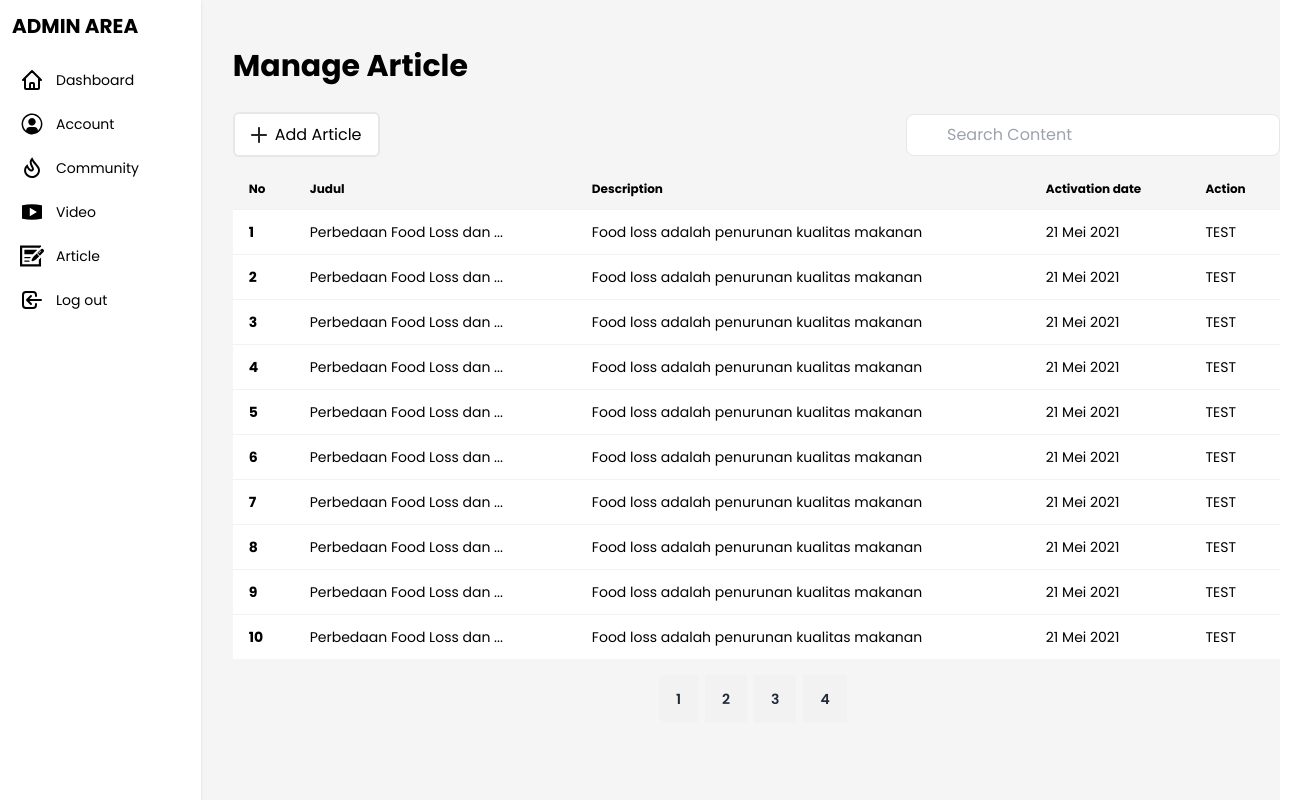
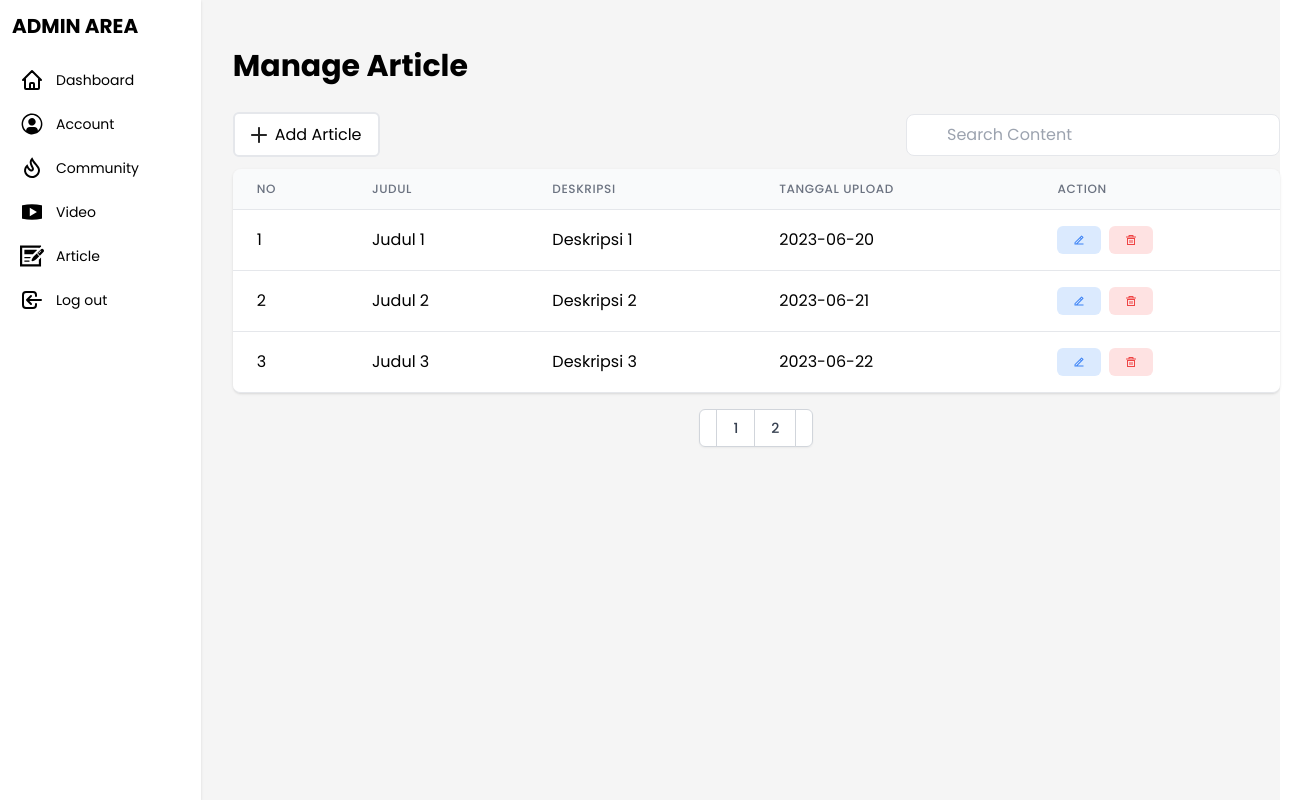
Before and after one commit to JeremiaSihombing/MassiveChallenge, a React (Vite) app: page /manage_article in a window 1280 px wide. Shown: the whole page, 1312 px wide, since content can reach past the window. Built offline with nearby package versions, Linux system fonts and the light colour scheme.

Commit message:
update manage article

```diff
--- a/package.json
+++ b/package.json
@@ -15,6 +15,7 @@
     "react-dom": "^18.2.0",
     "react-markdown": "^8.0.7",
     "react-player": "^2.12.0",
+    "react-responsive-modal": "^6.4.2",
     "react-router-dom": "^6.11.2"
   },
   "devDependencies": {
--- a/src/pages/admin/ManageArticle.jsx
+++ b/src/pages/admin/ManageArticle.jsx
@@ -1,117 +1,187 @@
-import React from 'react'
-import PageTitle from '../../utilities/PageTitle'
-import AddButton from '../../utilities/AddButton'
+import React, { useState } from "react";
+import { RiEdit2Line, RiDeleteBin5Line } from "react-icons/ri";
+import { AiOutlineCheckCircle, AiOutlineCloseCircle } from "react-icons/ai";
+import PageTitle from "../../utilities/PageTitle";
+import AddButton from "../../utilities/AddButton";
+import { Modal } from "react-responsive-modal";
+import "react-responsive-modal/styles.css";
 
-function ManageArticle() {
+const ManageArticle = () => {
+  const [data, setData] = useState([
+    { id: 1, title: "Judul 1", description: "Deskripsi 1", uploadDate: "2023-06-20" },
+    { id: 2, title: "Judul 2", description: "Deskripsi 2", uploadDate: "2023-06-21" },
+    { id: 3, title: "Judul 3", description: "Deskripsi 3", uploadDate: "2023-06-22" },
+    // Tambahkan data sesuai kebutuhan
+  ]);
+
+  const [editItemId, setEditItemId] = useState(null);
+  const [deleteItemId, setDeleteItemId] = useState(null);
+  const [showConfirmDeleteModal, setShowConfirmDeleteModal] = useState(false);
+  const [showUpdateModal, setShowUpdateModal] = useState(false);
+  const [updateData, setUpdateData] = useState({ id: null, title: "", description: "", uploadDate: "" });
+
+  const handleUpdate = (id) => {
+    const selectedItem = data.find((item) => item.id === id);
+    setUpdateData({ id: selectedItem.id, title: selectedItem.title, description: selectedItem.description, uploadDate: selectedItem.uploadDate });
+    setShowUpdateModal(true);
+  };
+
+  const handleCancelUpdate = () => {
+    setShowUpdateModal(false);
+  };
+
+  const handleUpdateSubmit = () => {
+    const updatedData = data.map((item) => (item.id === updateData.id ? { ...item, title: updateData.title, description: updateData.description, uploadDate: updateData.uploadDate } : item));
+    setData(updatedData);
+    setShowUpdateModal(false);
+  };
+
+  const handleDelete = (id) => {
+    setDeleteItemId(id);
+    setShowConfirmDeleteModal(true);
+  };
+
+  const handleConfirmDelete = () => {
+    const updatedData = data.filter((item) => item.id !== deleteItemId);
+    setData(updatedData);
+    setShowConfirmDeleteModal(false);
+  };
+
+  const handleCancelDelete = () => {
+    setShowConfirmDeleteModal(false);
+  };
+
   return (
-    <div>
+    <>
       <PageTitle title="Manage Article" />
       <div className="flex justify-between py-3">
         <AddButton text="Article" />
         <div className="flex items-center justify-center">
           <div className="relative">
-            <input type="text" placeholder="Search Content" className="pl-10 pr-4 py-2 rounded-lg border border-slate border-opacity-50  focus:border-transparent" />
+            <input type="text" placeholder="Search Content" className="pl-10 pr-4 py-2 rounded-lg border border-slate border-opacity-50 focus:border-transparent" />
           </div>
         </div>
       </div>
-
-      <div className="overflow-x-auto">
-        <table className="table">
-          {/* head */}
-          <thead>
-            <tr className="text-black">
-              <th>No</th>
-              <th>Judul</th>
-              <th>Description</th>
-              <th>Activation date</th>
-              <th>Action</th>
+      <div className="flex flex-col">
+        <div className="-my-2 overflow-x-auto sm:-mx-6 lg:-mx-8">
+          <div className="py-2 align-middle inline-block min-w-full sm:px-6 lg:px-8">
+            <div className="shadow overflow-hidden border-b border-gray-200 sm:rounded-lg">
+              <table className="min-w-full divide-y divide-gray-200">
+                <thead className="bg-gray-50">
+                  <tr>
+                    <th scope="col" className="px-6 py-3 text-left text-xs font-medium text-gray-500 uppercase tracking-wider">
+                      No
+                    </th>
+                    <th scope="col" className="px-6 py-3 text-left text-xs font-medium text-gray-500 uppercase tracking-wider">
+                      Judul
+                    </th>
+                    <th scope="col" className="px-6 py-3 text-left text-xs font-medium text-gray-500 uppercase tracking-wider">
+                      Deskripsi
+                    </th>
+                    <th scope="col" className="px-6 py-3 text-left text-xs font-medium text-gray-500 uppercase tracking-wider">
+                      Tanggal Upload
+                    </th>
+                    <th scope="col" className="px-6 py-3 text-left text-xs font-medium text-gray-500 uppercase tracking-wider">
+                      Action
+                    </th>
                   </tr>
                 </thead>
-          <tbody className="bg-white">
-            {/* row 1 */}
-            <tr>
-              <th>1</th>
-              <td className="text-ellipsis">Perbedaan Food Loss dan ... </td>
-              <td className="text-ellipsis ">Food loss adalah penurunan kualitas makanan</td>
-              <td>21 Mei 2021</td>
-              <td>TEST</td>
+                <tbody className="bg-white divide-y divide-gray-200">
+                  {data.map((item, index) => (
+                    <tr key={item.id}>
+                      <td className="px-6 py-4 whitespace-nowrap">{index + 1}</td>
+                      <td className="px-6 py-4 whitespace-nowrap">{item.title}</td>
+                      <td className="px-6 py-4 whitespace-nowrap">{item.description}</td>
+                      <td className="px-6 py-4 whitespace-nowrap">{item.uploadDate}</td>
+                      <td className="px-6 py-4 whitespace-nowrap">
+                        <button
+                          onClick={() => handleUpdate(item.id)}
+                          className="mr-2 px-4 py-2 text-xs font-medium text-blue-500 bg-blue-100 rounded-md hover:bg-blue-200 focus:outline-none focus:ring-2 focus:ring-blue-500 focus:ring-offset-2">
+                          <RiEdit2Line />
+                        </button>
+                        <button onClick={() => handleDelete(item.id)} className="px-4 py-2 text-xs font-medium text-red-500 bg-red-100 rounded-md hover:bg-red-200 focus:outline-none focus:ring-2 focus:ring-red-500 focus:ring-offset-2">
+                          <RiDeleteBin5Line />
+                        </button>
+                      </td>
                     </tr>
-            <tr>
-              <th>2</th>
-              <td className="text-ellipsis">Perbedaan Food Loss dan ... </td>
-              <td className="text-ellipsis ">Food loss adalah penurunan kualitas makanan</td>
-              <td>21 Mei 2021</td>
-              <td>TEST</td>
-            </tr>
-            <tr>
-              <th>3</th>
-              <td className="text-ellipsis">Perbedaan Food Loss dan ... </td>
-              <td className="text-ellipsis ">Food loss adalah penurunan kualitas makanan</td>
-              <td>21 Mei 2021</td>
-              <td>TEST</td>
-            </tr>
-            <tr>
-              <th>4</th>
-              <td className="text-ellipsis">Perbedaan Food Loss dan ... </td>
-              <td className="text-ellipsis ">Food loss adalah penurunan kualitas makanan</td>
-              <td>21 Mei 2021</td>
-              <td>TEST</td>
-            </tr>
-            <tr>
-              <th>5</th>
-              <td className="text-ellipsis">Perbedaan Food Loss dan ... </td>
-              <td className="text-ellipsis ">Food loss adalah penurunan kualitas makanan</td>
-              <td>21 Mei 2021</td>
-              <td>TEST</td>
-            </tr>
-            <tr>
-              <th>6</th>
-              <td className="text-ellipsis">Perbedaan Food Loss dan ... </td>
-              <td className="text-ellipsis ">Food loss adalah penurunan kualitas makanan</td>
-              <td>21 Mei 2021</td>
-              <td>TEST</td>
-            </tr>
-            <tr>
-              <th>7</th>
-              <td className="text-ellipsis">Perbedaan Food Loss dan ... </td>
-              <td className="text-ellipsis ">Food loss adalah penurunan kualitas makanan</td>
-              <td>21 Mei 2021</td>
-              <td>TEST</td>
-            </tr>
-            <tr>
-              <th>8</th>
-              <td className="text-ellipsis">Perbedaan Food Loss dan ... </td>
-              <td className="text-ellipsis ">Food loss adalah penurunan kualitas makanan</td>
-              <td>21 Mei 2021</td>
-              <td>TEST</td>
-            </tr>
-            <tr>
-              <th>9</th>
-              <td className="text-ellipsis">Perbedaan Food Loss dan ... </td>
-              <td className="text-ellipsis ">Food loss adalah penurunan kualitas makanan</td>
-              <td>21 Mei 2021</td>
-              <td>TEST</td>
-            </tr>
-            <tr>
-              <th>10</th>
-              <td className="text-ellipsis">Perbedaan Food Loss dan ... </td>
-              <td className="text-ellipsis ">Food loss adalah penurunan kualitas makanan</td>
-              <td>21 Mei 2021</td>
-              <td>TEST</td>
-            </tr>
-
+                  ))}
                 </tbody>
               </table>
             </div>
-      <div className="join py-4 flex justify-center gap-2 ">
-        <button className="join-item btn hover:bg-blue-700 hover:text-white">1</button>
-        <button className="join-item btn hover:bg-blue-700 hover:text-white">2</button>
-        <button className="join-item btn hover:bg-blue-700 hover:text-white">3</button>
-        <button className="join-item btn hover:bg-blue-700 hover:text-white">4</button>
-        <div className="flex items-center justify-center"></div>
           </div>
         </div>
+        <div className="mt-4 flex justify-center">
+          <nav className="relative z-0 inline-flex rounded-md shadow-sm -space-x-px" aria-label="Pagination">
+            <a href="#" className="relative inline-flex items-center px-2 py-2 rounded-l-md border border-gray-300 bg-white text-sm font-medium text-gray-500 hover:bg-gray-50">
+              {/* Tanda panah kiri */}
+              <span className="sr-only">Previous</span>
+            </a>
+            <a href="#" className="relative inline-flex items-center px-4 py-2 border border-gray-300 bg-white text-sm font-medium text-gray-700 hover:bg-gray-50">
+              {/* Nomor halaman */}1
+            </a>
+            {/* Tambahkan nomor halaman sesuai kebutuhan */}
+            <a href="#" className="relative inline-flex items-center px-4 py-2 border border-gray-300 bg-white text-sm font-medium text-gray-700 hover:bg-gray-50">
+              {/* Nomor halaman */}2
+            </a>
+            <a href="#" className="relative inline-flex items-center px-2 py-2 rounded-r-md border border-gray-300 bg-white text-sm font-medium text-gray-500 hover:bg-gray-50">
+              {/* Tanda panah kanan */}
+              <span className="sr-only">Next</span>
+            </a>
+          </nav>
+        </div>
+      </div>
+
+      {/* Modal Konfirmasi Delete */}
+      <Modal open={showConfirmDeleteModal} onClose={handleCancelDelete} center>
+        <h2 className="text-xl font-semibold mb-4">Konfirmasi Hapus</h2>
+        <p>Apakah Anda yakin ingin menghapus data ini?</p>
+        <div className="mt-6 flex justify-end">
+          <button onClick={handleConfirmDelete} className="px-4 py-2 mr-2 text-sm font-medium text-red-500 bg-red-100 rounded-md hover:bg-red-200 focus:outline-none focus:ring-2 focus:ring-red-500 focus:ring-offset-2">
+            Ya
+          </button>
+          <button onClick={handleCancelDelete} className="px-4 py-2 text-sm font-medium text-gray-500 bg-gray-100 rounded-md hover:bg-gray-200 focus:outline-none focus:ring-2 focus:ring-gray-500 focus:ring-offset-2">
+            Tidak
+          </button>
+        </div>
+      </Modal>
+
+      {/* Modal Update */}
+      <Modal open={showUpdateModal} onClose={handleCancelUpdate} center>
+        <h2 className="text-xl font-semibold mb-4">Update Data</h2>
+        <div className="flex flex-col">
+          <label htmlFor="update-title" className="mb-2 font-medium text-gray-700">
+            Title
+          </label>
+          <input
+            id="update-title"
+            type="text"
+            className="px-4 py-2 border border-gray-300 rounded-md focus:outline-none focus:ring-2 focus:ring-blue-500"
+            value={updateData.title}
+            onChange={(e) => setUpdateData({ ...updateData, title: e.target.value })}
+          />
+        </div>
+        <div className="mt-4 flex flex-col">
+          <label htmlFor="update-description" className="mb-2 font-medium text-gray-700">
+            Description
+          </label>
+          <textarea
+            id="update-description"
+            className="px-4 py-2 border border-gray-300 rounded-md focus:outline-none focus:ring-2 focus:ring-blue-500"
+            value={updateData.description}
+            onChange={(e) => setUpdateData({ ...updateData, description: e.target.value })}
+          />
+        </div>
+        <div className="mt-4 flex justify-end">
+          <button onClick={handleUpdateSubmit} className="px-4 py-2 text-sm font-medium text-blue-500 bg-blue-100 rounded-md hover:bg-blue-200 focus:outline-none focus:ring-2 focus:ring-blue-500 focus:ring-offset-2">
+            Update
+          </button>
+          <button onClick={handleCancelUpdate} className="px-4 py-2 ml-2 text-sm font-medium text-gray-500 bg-gray-100 rounded-md hover:bg-gray-200 focus:outline-none focus:ring-2 focus:ring-gray-500 focus:ring-offset-2">
+            Batal
+          </button>
+        </div>
+      </Modal>
+    </>
   );
-}
+};
 
-export default ManageArticle
+export default ManageArticle;
```
Also changed, not shown: 1 other file (tests, documents, lock files or other folders). Lines whose indentation alone changed are shown as unchanged.
